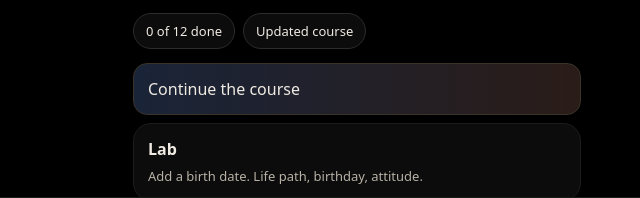
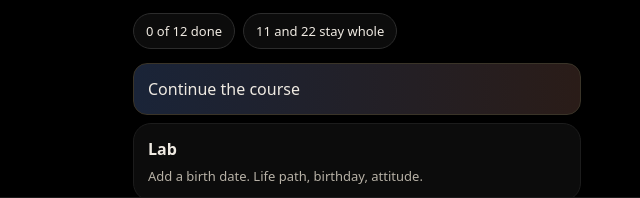
Before and after one commit to justjude34-ship-it/number-sense, a plain HTML site: page index.html in a window 1280 px wide. Shown: the part 542-740 px from the top of the page, 283-923 px from the left. Drawn offline with Linux system fonts and the light colour scheme.

Commit message:
Add updated Number Sense course with professional home line

```diff
--- a/index.html
+++ b/index.html
@@ -66,7 +66,7 @@
     </div>
     <div class="row">
       <span class="chip" id="prog">0 of 12 done</span>
-      <span class="chip">Updated course</span>
+      <span class="chip">11 and 22 stay whole</span>
     </div>
     <button class="go" onclick="show('course')">Continue the course</button>
     <button class="card" onclick="show('lab')"><b>Lab</b><span>Add a birth date. Life path, birthday, attitude.</span></button>
```
